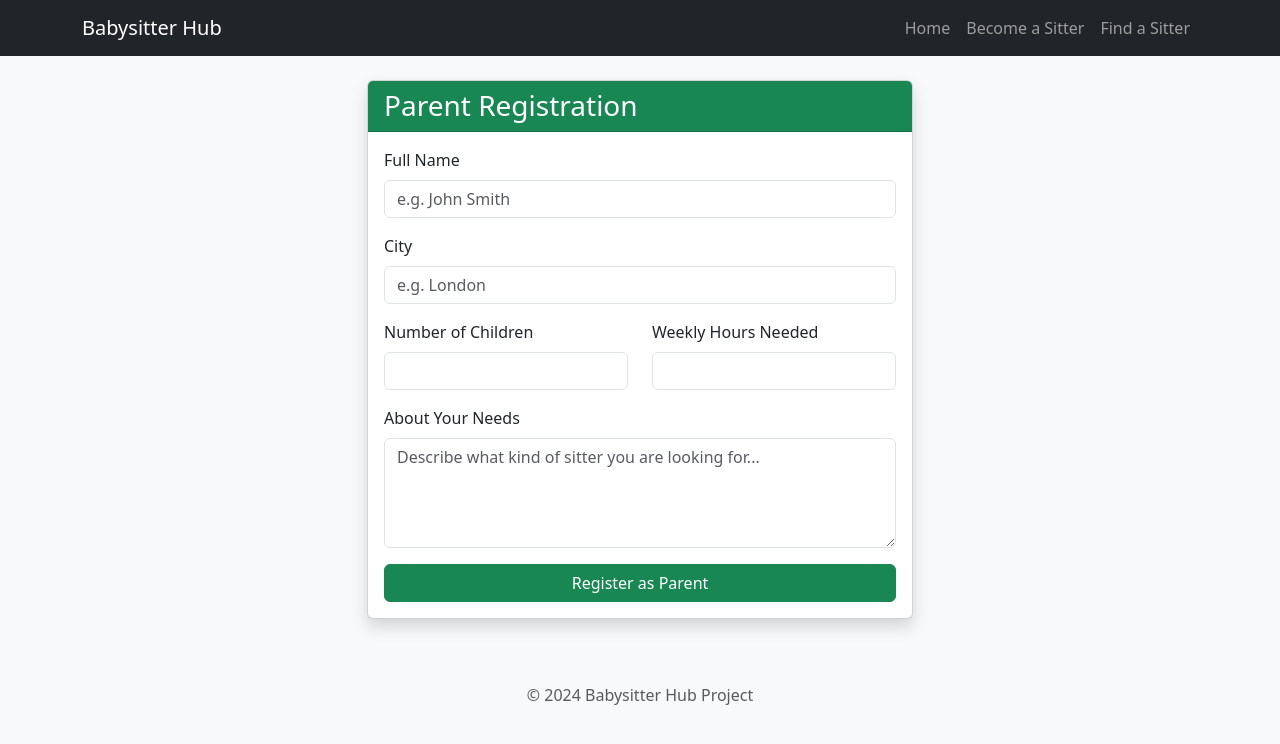
After one commit to katerina-dimitrova/babysitter-python-project-FMI, a Flask app: template templates/register_parent.html in a window 1280 px wide. The commit adds this page. Shown: the top 744 px of the page. Run offline with Flask 3, Linux system fonts and the light colour scheme; the template is opened without the code that fills it, so the values that code supplies are empty.

Commit message:
Add base template and registration pages for sitters and parents

```diff
--- /dev/null
+++ b/templates/base.html
@@ -0,0 +1,37 @@
+<!DOCTYPE html>
+<html lang="en">
+<head>
+    <meta charset="UTF-8">
+    <meta name="viewport" content="width=device-width, initial-scale=1.0">
+    <title>{% block title %}Babysitter Hub{% endblock %}</title>
+    <link href="https://cdn.jsdelivr.net/npm/bootstrap@5.3.0/dist/css/bootstrap.min.css" rel="stylesheet">
+</head>
+<body class="bg-light">
+    <nav class="navbar navbar-expand-lg navbar-dark bg-dark mb-4">
+        <div class="container">
+            <a class="navbar-brand" href="/">Babysitter Hub</a>
+            <div class="navbar-nav">
+                <a class="nav-link" href="/">Home</a>
+                <a class="nav-link" href="/register/sitter">Become a Sitter</a>
+                <a class="nav-link" href="/register/parent">Find a Sitter</a>
+            </div>
+        </div>
+    </nav>
+
+    <div class="container">
+        {% with messages = get_flashed_messages(with_categories=true) %}
+          {% if messages %}
+            {% for category, message in messages %}
+              <div class="alert alert-{{ category }}">{{ message }}</div>
+            {% endfor %}
+          {% endif %}
+        {% endwith %}
+
+        {% block content %}{% endblock %}
+    </div>
+
+    <footer class="text-center mt-5 py-3 text-muted">
+        <p>&copy; 2024 Babysitter Hub Project</p>
+    </footer>
+</body>
+</html>
--- /dev/null
+++ b/templates/register_parent.html
@@ -0,0 +1,44 @@
+{% extends "base.html" %}
+
+{% block title %}Find a Sitter - Babysitter Hub{% endblock %}
+
+{% block content %}
+<div class="row justify-content-center">
+    <div class="col-md-6">
+        <div class="card shadow">
+            <div class="card-header bg-success text-white">
+                <h3 class="mb-0">Parent Registration</h3>
+            </div>
+            <div class="card-body">
+                <form method="POST">
+                    <div class="mb-3">
+                        <label class="form-label">Full Name</label>
+                        <input type="text" name="name" class="form-control" placeholder="e.g. John Smith" required>
+                    </div>
+                    <div class="mb-3">
+                        <label class="form-label">City</label>
+                        <input type="text" name="city" class="form-control" placeholder="e.g. London" required>
+                    </div>
+                    <div class="row">
+                        <div class="col-md-6 mb-3">
+                            <label class="form-label">Number of Children</label>
+                            <input type="number" name="children_count" class="form-control" required>
+                        </div>
+                        <div class="col-md-6 mb-3">
+                            <label class="form-label">Weekly Hours Needed</label>
+                            <input type="number" name="hours" class="form-control" required>
+                        </div>
+                    </div>
+                    <div class="mb-3">
+                        <label class="form-label">About Your Needs</label>
+                        <textarea name="bio" class="form-control" rows="4" placeholder="Describe what kind of sitter you are looking for..."></textarea>
+                    </div>
+                    <div class="d-grid">
+                        <button type="submit" class="btn btn-success">Register as Parent</button>
+                    </div>
+                </form>
+            </div>
+        </div>
+    </div>
+</div>
+{% endblock %}
```
Also changed, not shown: templates/index.html (+25 -13 lines), templates/register_sitter.html (added, +44 -0 lines).
